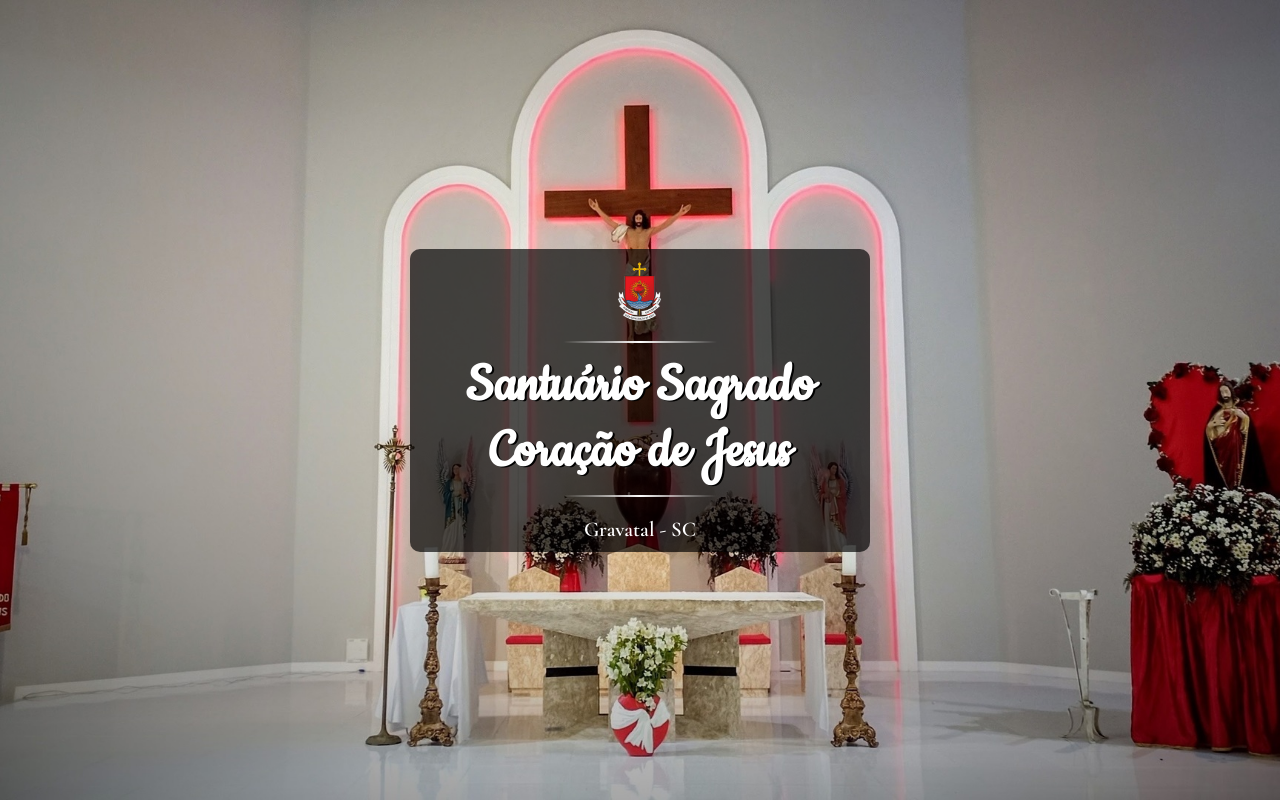
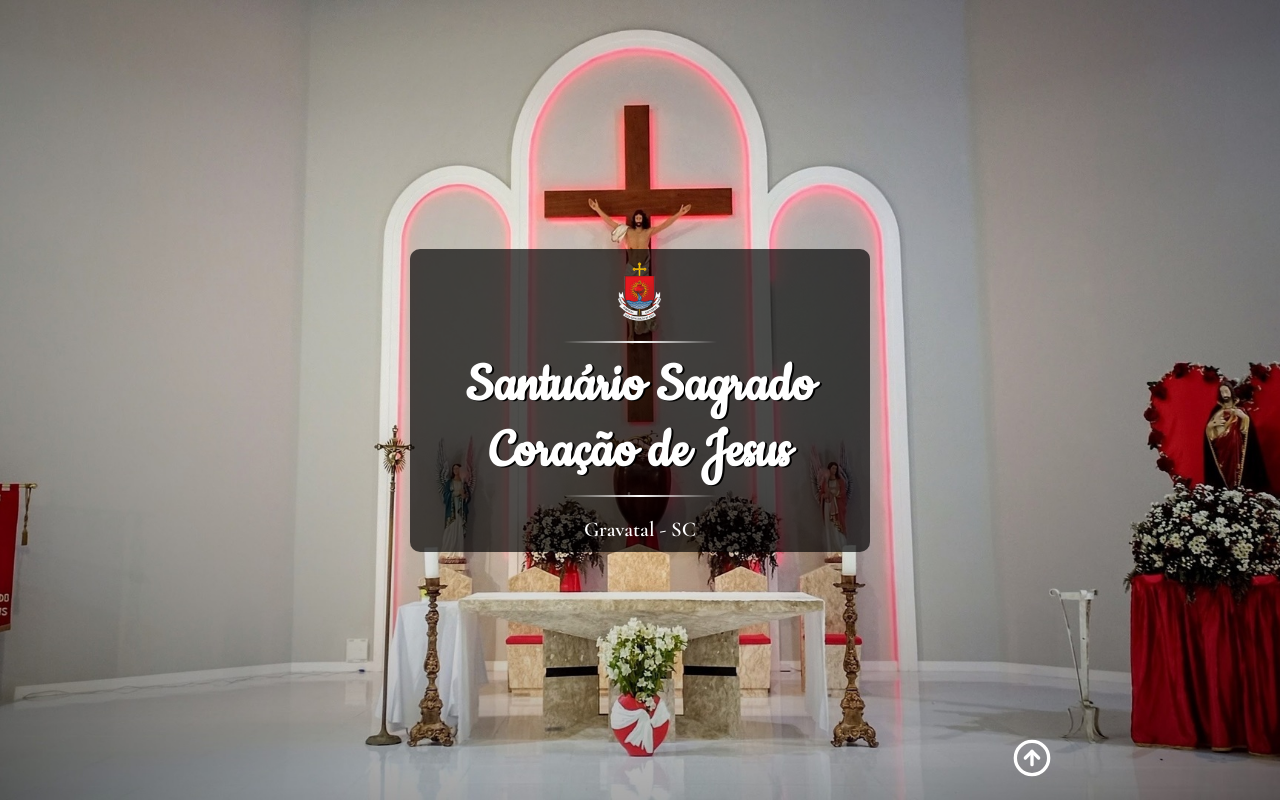
Before and after one commit to IanTorquato/Projeto_PSCJ, a React (Create React App) app in the folder web/: page / in a window 1280 px wide. Both pictures are taken after a click on the button "Logar". Shown: the top 800 px of the page. Built offline with nearby package versions, Linux system fonts and the light colour scheme.

Commit message:
Detalhes e alguns scrolls

```diff
--- a/web/src/components/Footer/index.tsx
+++ b/web/src/components/Footer/index.tsx
@@ -1,10 +1,17 @@
 import React from 'react'
+import { FaFacebookF, FaInstagram, FaYoutube } from 'react-icons/fa'
+import { FiArrowUpCircle } from 'react-icons/fi'
+import { Link } from 'react-router-dom'
+
 import './styles.css'
-import { FaFacebookF, FaInstagram, FaYoutube } from 'react-icons/fa'
 
 const Footer = () => {
     const dataAtual = new Date()
     const anoAtual = dataAtual.getFullYear()
+
+    function voltarTopo() {
+        window.scrollTo(0, 0)
+    }
 
     return (
         <footer className="rodape">
@@ -34,7 +41,12 @@ const Footer = () => {
             </nav>
 
             <p className="copyright">&copy; 2020 - {anoAtual} por Ian da Conceição da Silva e Ana Clara Vargas Rodrigues</p>
-            <a href="/contato" className="contatos">Contate os Desenvolvedores</a>
+
+            <Link to="/contato" className="contatos" onClick={voltarTopo}>Contate os Desenvolvedores</Link>
+
+            <p className="topoPagina"><abbr title="Voltar ao Topo" onClick={voltarTopo}>
+                <FiArrowUpCircle size={40} /></abbr>
+            </p>
         </footer>
     )
 }
--- a/web/src/components/Footer/styles.css
+++ b/web/src/components/Footer/styles.css
@@ -74,3 +74,15 @@ a.contatos {
 a.contatos:hover {
 	background-color: #777;
 }
+
+p.topoPagina {
+	margin-left: 98vh;
+	position: fixed;
+	bottom: 20px;
+	cursor: pointer;
+	border-radius: 50%;
+}
+
+p.topoPagina:hover {
+	transform: scale(1.3);
+}
--- a/web/src/index.tsx
+++ b/web/src/index.tsx
@@ -1,5 +1,5 @@
-import React from 'react';
-import ReactDOM from 'react-dom';
-import App from './App';
+import React from 'react'
+import { render } from 'react-dom'
+import App from './App'
 
-ReactDOM.render(<App />, document.getElementById('root'));
+render(<App />, document.getElementById('root'))
--- a/web/src/pages/CadastrarMissa/index.tsx
+++ b/web/src/pages/CadastrarMissa/index.tsx
@@ -1,6 +1,6 @@
 import React from 'react'
+
 import './styles.css'
-
 import Footer from '../../components/Footer'
 
 const CadastrarMissa = () => {
--- a/web/src/pages/Contato/index.tsx
+++ b/web/src/pages/Contato/index.tsx
@@ -1,14 +1,12 @@
 import React from 'react'
-import './styles.css'
 import { FaFacebook, FaEnvelope, FaInstagram, FaWhatsapp, FaGithub, FaLinkedin } from 'react-icons/fa'
 
-import Footer from '../../components/Footer'
+import './styles.css'
 import programador from '../../assets/programador.png'
 import designer from '../../assets/designer.png'
 
 const Contato = () => {
     return (
-        <>
         <div className="imgFundo">
             <section className="secContato">
                 <section className="pessoas">
@@ -116,8 +114,6 @@ const Contato = () => {
                 </section>
             </section>
         </div>
-            <Footer />
-        </>
     )
 }
 
--- a/web/src/pages/EditarMissa/index.tsx
+++ b/web/src/pages/EditarMissa/index.tsx
@@ -1,6 +1,6 @@
 import React from 'react'
+
 import './styles.css'
-
 import Footer from '../../components/Footer'
 
 const EditarMissa = () => {
--- a/web/src/pages/Home/index.tsx
+++ b/web/src/pages/Home/index.tsx
@@ -1,16 +1,27 @@
 import React from 'react'
+import { Link } from 'react-router-dom'
+
 import './styles.css'
-
 import logo from '../../assets/logo.webp'
-
 import Footer from '../../components/Footer'
 
+function rolarScroll() {
+    const meiaTelaY = window.innerHeight
+    console.log(meiaTelaY)
+
+    window.scrollTo(0, window.innerHeight)
+}
+
 const Home = () => {
+    function voltarTopo() {
+        window.scrollTo(0, 0)
+    }
+
     return (
         <>
             <div className="imgFundo">
                 <section className="secHome">
-                    <div className="centralInfo">
+                    <div className="centralInfo" onClick={rolarScroll}>
                         <img className="logo" src={logo} alt="Brasão da Paróquia" />
                         <hr className="linha" />
 
@@ -23,8 +34,8 @@ const Home = () => {
 
                 <section className="sectionBotoes">
                     <div className="alinhaCentro">
-                        <a href="/cadastrar-missa" className="btnCadastrar">Cadastrar Missa</a>
-                        <a href="/editar-missa" className="btnEditar">Editar Missa</a>
+                        <Link to="/cadastrar-missa" className="btnCadastrar" onClick={voltarTopo}>Cadastrar Missa</Link>
+                        <Link to="/editar-missa" className="btnEditar" onClick={voltarTopo}>Editar Missa</Link>
                     </div>
                 </section>
 
--- a/web/src/pages/Home/styles.css
+++ b/web/src/pages/Home/styles.css
@@ -11,7 +11,7 @@ div.centralInfo {
 	margin: 0 auto 0 auto;
 	border-radius: 10px;
 	text-align: center;
-	cursor: default;
+	cursor: pointer;
 }
 
 div.centralInfo:hover {
--- a/web/src/pages/Login/index.tsx
+++ b/web/src/pages/Login/index.tsx
@@ -1,6 +1,6 @@
 import React, { useContext } from 'react'
+
 import './styles.css'
-
 import Footer from '../../components/Footer'
 import LoginContext from '../../contexts/login'
 
--- a/web/src/routes/index.tsx
+++ b/web/src/routes/index.tsx
@@ -2,7 +2,6 @@ import React, { useContext } from 'react'
 
 import RoutesDeslogado from './deslogado.routes'
 import RoutesLogado from './logado.routes'
-
 import LoginContext from '../contexts/login'
 
 const Routes = () => {
```
Also changed, not shown: web/src/App.tsx (+4 -4 lines). Lines whose indentation alone changed are shown as unchanged.
